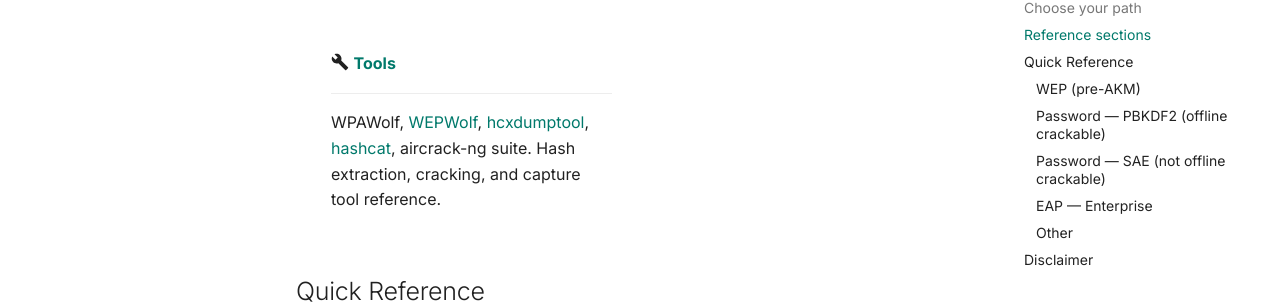
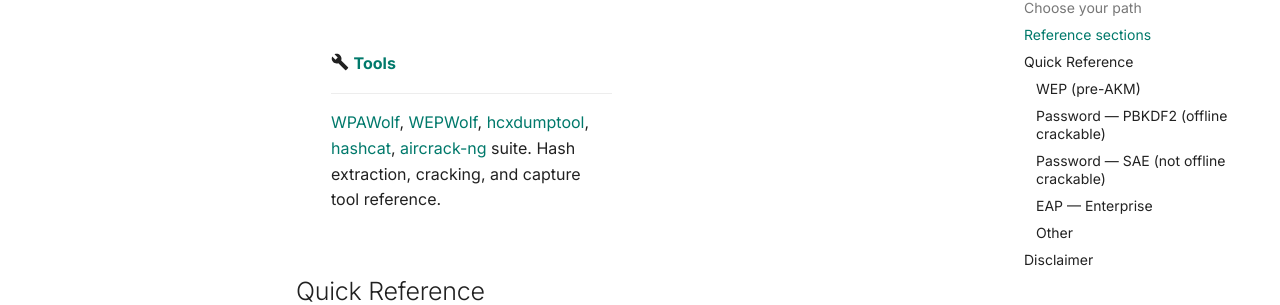
Before and after one commit to StrongWind1/WiFi_Cracking, an MkDocs documentation site: the page built from docs/index.md, in a window 1280 px wide and 900 px high, scrolled down 978 px. Shown: the part 148-453 px from the top of the window. Built offline with MkDocs 1.6.1 and Material for MkDocs 9.7.7, drawn with Linux system fonts in a browser that asks for light colours; comment, search, counter and statistics services are not loaded; part of the change alters nothing that is shown.

```diff
--- a/docs/index.md
+++ b/docs/index.md
@@ -52,7 +52,7 @@ Complete technical reference for IEEE 802.11 wireless security. Two paths to cho
 
     ---
 
-    WPAWolf, [WEPWolf](https://github.com/StrongWind1/WEPWolf), [hcxdumptool](https://github.com/ZerBea/hcxdumptool), [hashcat](https://github.com/hashcat/hashcat), aircrack-ng suite. Hash extraction, cracking, and capture tool reference.
+    [WPAWolf](https://github.com/StrongWind1/WPAWolf), [WEPWolf](https://github.com/StrongWind1/WEPWolf), [hcxdumptool](https://github.com/ZerBea/hcxdumptool), [hashcat](https://github.com/hashcat/hashcat), [aircrack-ng](https://github.com/aircrack-ng/aircrack-ng) suite. Hash extraction, cracking, and capture tool reference.
 
 </div>
 
```
